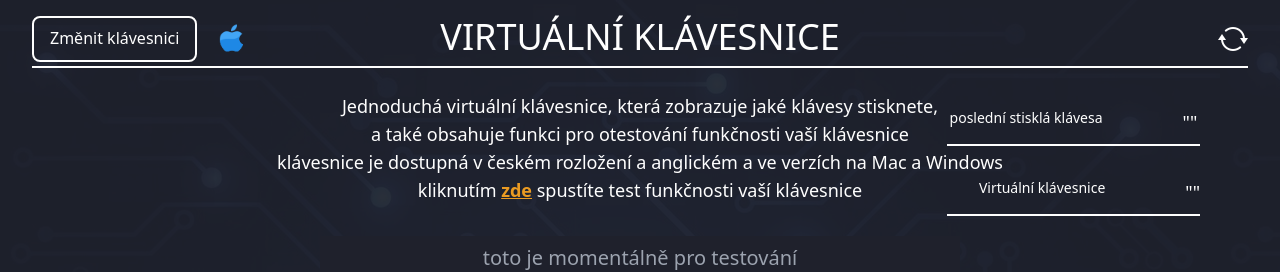
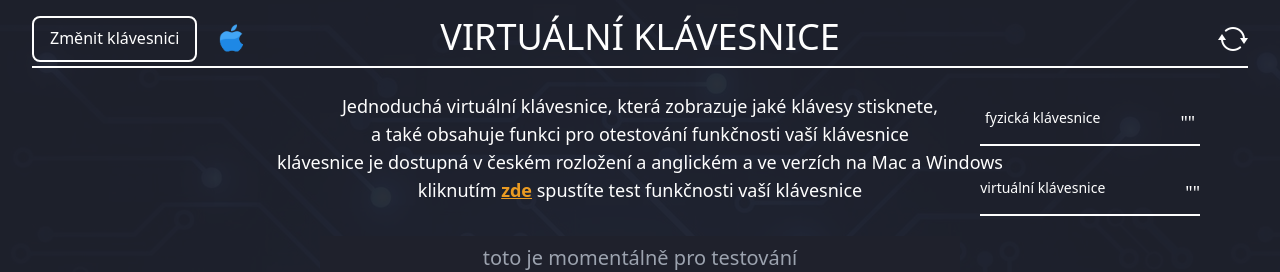
Before and after one commit to OndrejLosensky/virtual-keyboard, a React (Create React App) app: page / in a window 1280 px wide. Shown: the top 272 px of the page. Built offline with nearby package versions, Linux system fonts and the light colour scheme; the HTML template or start-up script is replaced by a standard one.

Commit message:
úprava textů a zobrazování

```diff
--- a/src/components/displayKey/DisplayKey.js
+++ b/src/components/displayKey/DisplayKey.js
@@ -19,7 +19,7 @@ const DisplayKey = () => {
     return (
         <div className="flex flex-col justify-center items-center pt-8">
           <div className="flex flex-row">
-              <h3 className="text-foreColorWhite pr-20 text-sm"> poslední stisklá klávesa</h3>
+              <h3 className="text-foreColorWhite pr-20 text-sm"> fyzická klávesnice</h3>
               <p className="text-lg text-foreColorWhite pb-2 uppercase text-right"> "{pressedKey}" </p>
           </div>
 
--- a/src/components/keyboard/Keyboard.js
+++ b/src/components/keyboard/Keyboard.js
@@ -92,13 +92,14 @@ const Keyboard = () => {
             {/*Funkce pro zobrazování stisknutých naposledy klávech*/}
             <div className="flex flex-col pt-2 absolute right-0 mr-20">
                 <DisplayKey/>
-                <div className="flex flex-col justify-center items-center pt-8 ">
+                <div className="flex flex-col justify-center items-center pt-8">
                   <div className="flex flex-row">
-                    <h3 className="text-foreColorWhite pl-8 text-sm mr-20"> Virtuální klávesnice</h3>
-                    <p className="text-lg text-foreColorWhite pb-2 uppercase"> "{x}" </p>
+                    <h3 className="text-foreColorWhite pr-20 text-sm"> virtuální klávesnice</h3>
+                    <p className="text-lg text-foreColorWhite pb-2 uppercase text-right"> "{x}" </p>
                   </div>
-                <div className="border-b-2 border-foreColorWhite w-[100%]"> </div>
-              </div>
+                  <div className="border-b-2 border-foreColorWhite w-[100%]">
+                  </div>
+                </div>
             </div>
 
             <p className="text-foreColorWhite pt-6  text-center text-lg font-thin">
```
